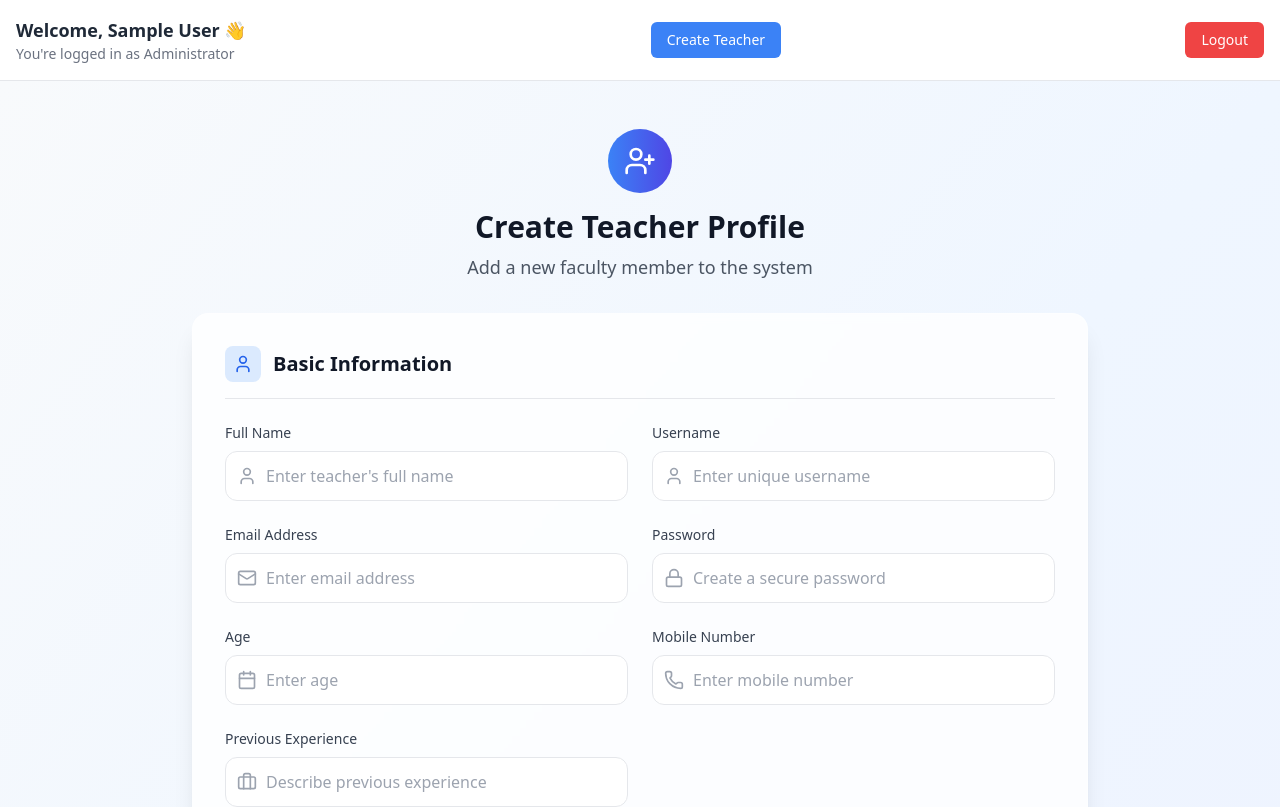
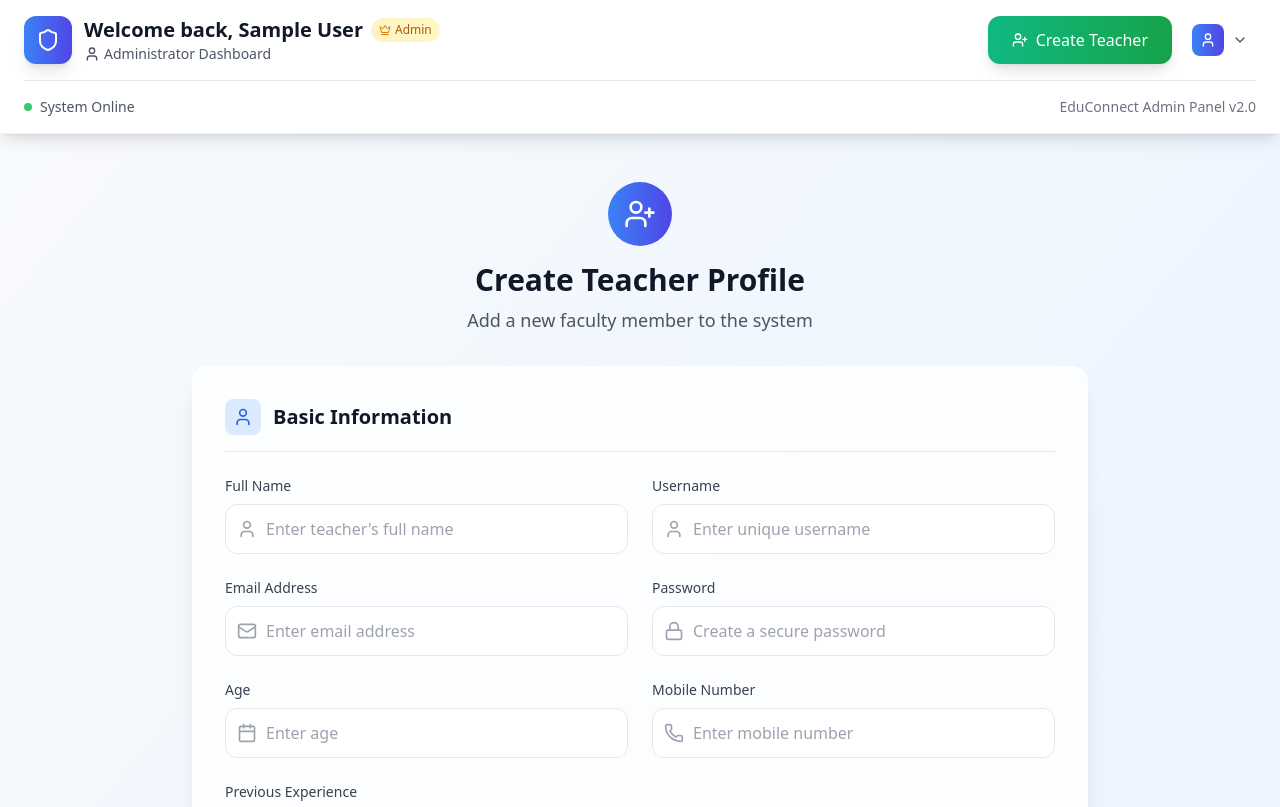
Before and after one commit to arnavgupta43/EduConnect, a React (Vite) app in the folder Frontend/: page /admin/create in a window 1280 px wide. Shown: the top 807 px of the page. Built offline with nearby package versions, Linux system fonts and the light colour scheme; no server answers; sample sign-in values are in the browser's storage.

Commit message:
redign admin components

```diff
--- a/Frontend/src/components/AdminDashboard/AdminHeader.jsx
+++ b/Frontend/src/components/AdminDashboard/AdminHeader.jsx
@@ -1,32 +1,124 @@
 import React from "react";
 import { useAuth } from "../../hooks/useAuth";
 import { useNavigate } from "react-router-dom";
+import {
+  Shield,
+  UserPlus,
+  LogOut,
+  Settings,
+  Bell,
+  ChevronDown,
+  User,
+  Crown,
+} from "lucide-react";
+
 const AdminHeader = () => {
   const { user, logout } = useAuth();
   const navigate = useNavigate();
+
   return (
-    <header className="bg-white shadow-sm border-b border-gray-200">
-      <div className="max-w-7xl mx-auto px-4 py-4 flex justify-between items-center">
+    <header className="bg-white/90 backdrop-blur-sm shadow-lg border-b border-gray-200/50 sticky top-0 z-50">
+      <div className="max-w-7xl mx-auto px-6 py-4">
+        <div className="flex justify-between items-center">
+          {/* Left Section - Welcome */}
+          <div className="flex items-center space-x-4">
+            <div className="flex items-center gap-3">
+              <div className="p-3 bg-gradient-to-r from-blue-500 to-indigo-600 rounded-xl shadow-lg">
+                <Shield className="w-6 h-6 text-white" />
+              </div>
               <div>
-          <h1 className="text-lg font-semibold text-gray-800">
-            Welcome, {user?.name || "Admin"} 👋
+                <div className="flex items-center gap-2">
+                  <h1 className="text-xl font-bold text-gray-900">
+                    Welcome back, {user?.name || "Admin"}
                   </h1>
-          <p className="text-sm text-gray-500">
-            You're logged in as Administrator
+                  <div className="flex items-center gap-1 px-2 py-1 bg-gradient-to-r from-amber-100 to-yellow-100 rounded-full">
+                    <Crown className="w-3 h-3 text-amber-600" />
+                    <span className="text-xs font-medium text-amber-700">
+                      Admin
+                    </span>
+                  </div>
+                </div>
+                <p className="text-sm text-gray-600 flex items-center gap-1">
+                  <User className="w-4 h-4" />
+                  Administrator Dashboard
                 </p>
               </div>
+            </div>
+          </div>
+
+          {/* Right Section - Actions */}
+          <div className="flex items-center space-x-3">
+            {/* Create Teacher Button */}
             <button
               onClick={() => navigate("/admin/create")}
-          className="bg-blue-500 hover:bg-green-600 text-white px-4 py-2 rounded-md text-sm font-medium transition"
+              className="flex items-center gap-2 bg-gradient-to-r from-emerald-500 to-green-600 hover:from-emerald-600 hover:to-green-700 text-white px-6 py-3 rounded-xl font-medium transition-all duration-200 shadow-lg hover:shadow-xl transform hover:scale-105"
             >
-          Create Teacher
+              <UserPlus className="w-4 h-4" />
+              <span className="hidden sm:inline">Create Teacher</span>
             </button>
+
+            {/* Admin Profile Dropdown */}
+            <div className="relative group">
+              <button className="flex items-center gap-2 p-2 hover:bg-gray-100 rounded-xl transition-all duration-200">
+                <div className="w-8 h-8 bg-gradient-to-r from-blue-500 to-indigo-600 rounded-lg flex items-center justify-center">
+                  <User className="w-4 h-4 text-white" />
+                </div>
+                <ChevronDown className="w-4 h-4 text-gray-600 group-hover:text-gray-900" />
+              </button>
+
+              {/* Dropdown Menu */}
+              <div className="absolute right-0 top-full mt-2 w-48 bg-white rounded-xl shadow-xl border border-gray-200 opacity-0 invisible group-hover:opacity-100 group-hover:visible transition-all duration-200 transform translate-y-2 group-hover:translate-y-0">
+                <div className="p-3 border-b border-gray-100">
+                  <div className="flex items-center gap-2">
+                    <div className="w-6 h-6 bg-gradient-to-r from-blue-500 to-indigo-600 rounded-md flex items-center justify-center">
+                      <User className="w-3 h-3 text-white" />
+                    </div>
+                    <div>
+                      <p className="font-medium text-gray-900 text-sm">
+                        {user?.name || "Admin"}
+                      </p>
+                      <p className="text-xs text-gray-500">Administrator</p>
+                    </div>
+                  </div>
+                </div>
+                <div className="p-2">
+                  <button
+                    onClick={() => navigate("/admin/dashboard")}
+                    className="w-full text-left px-3 py-2 text-gray-700 hover:bg-gray-50 rounded-lg text-sm transition-colors duration-200"
+                  >
+                    DashBoard
+                  </button>
+                  <button className="w-full text-left px-3 py-2 text-gray-700 hover:bg-gray-50 rounded-lg text-sm transition-colors duration-200">
+                    System Settings
+                  </button>
+                  <hr className="my-2 border-gray-200" />
                   <button
                     onClick={logout}
-          className="bg-red-500 hover:bg-red-600 text-white px-4 py-2 rounded-md text-sm font-medium transition"
+                    className="w-full text-left px-3 py-2 text-red-600 hover:bg-red-50 rounded-lg text-sm transition-colors duration-200 flex items-center gap-2"
                   >
-          Logout
+                    <LogOut className="w-4 h-4" />
+                    Sign Out
                   </button>
+                </div>
+              </div>
+            </div>
+          </div>
+        </div>
+
+        {/* Stats Bar */}
+        <div className="mt-4 pt-4 border-t border-gray-200">
+          <div className="flex items-center justify-between">
+            <div className="flex items-center space-x-6">
+              <div className="flex items-center gap-2 text-sm text-gray-600">
+                <div className="w-2 h-2 bg-green-500 rounded-full animate-pulse"></div>
+                <span>System Online</span>
+              </div>
+            </div>
+            <div className="text-sm text-gray-500">
+              EduConnect Admin Panel v2.0
+            </div>
+          </div>
+        </div>
       </div>
     </header>
   );
```
Lines whose indentation alone changed are shown as unchanged.
